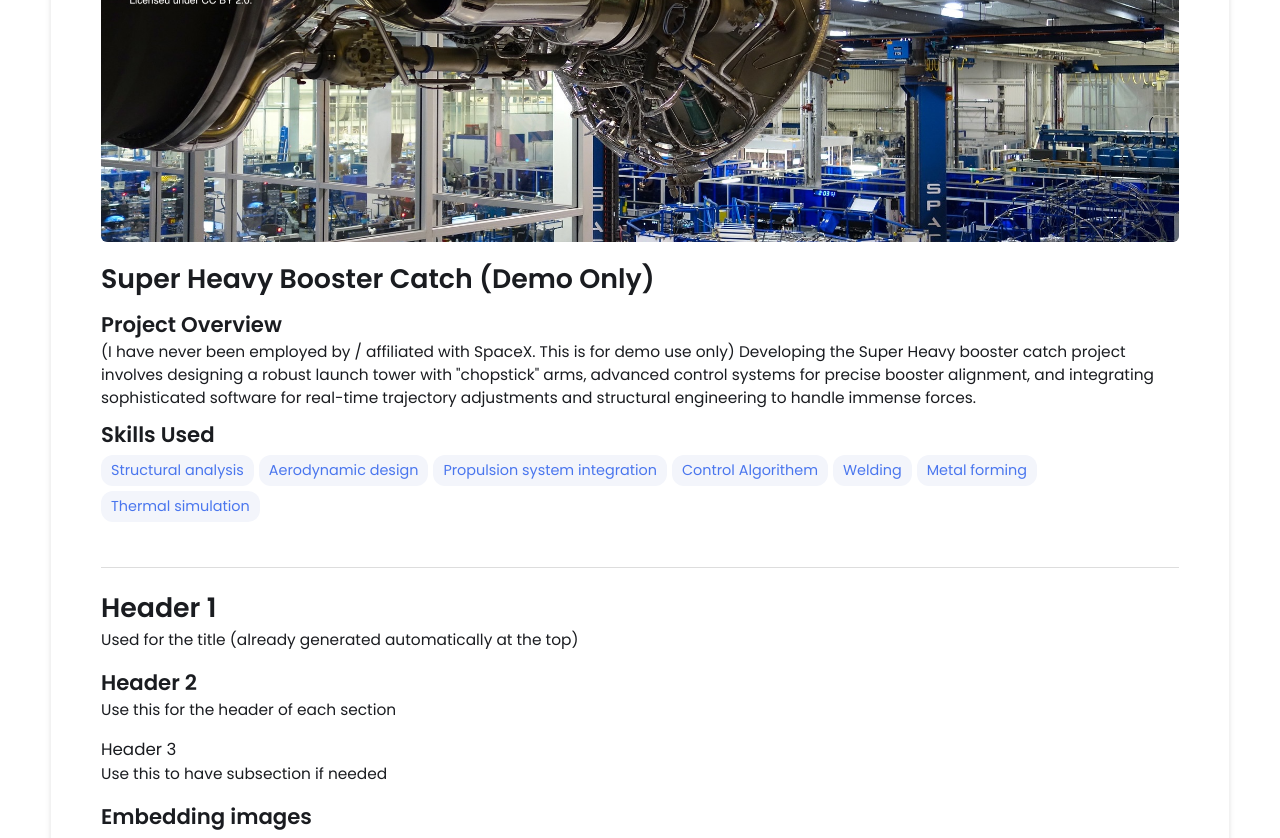
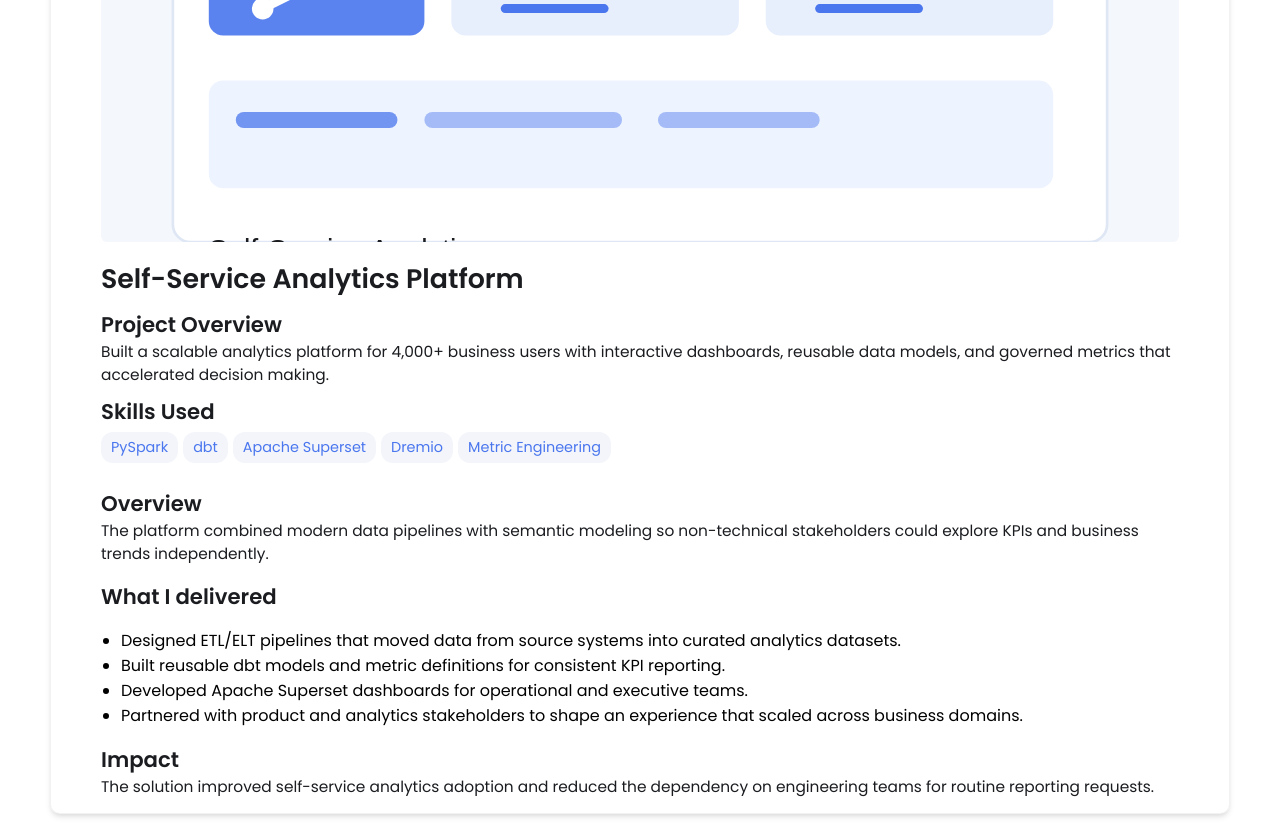
Before and after one commit to satheesh-manoharan/satheeshm.github.io, a Jekyll site: the page built from _projects/demo-project/index.md, in a window 1280 px wide and 1400 px high, scrolled down 248 px. Shown: the top 838 px of the window. Built offline with Jekyll 4.4.1, drawn with Linux system fonts in a browser that asks for light colours; some of the changed text lies outside the part shown; grey boxes are pictures that could not be loaded.

Commit message:
rewrite-structure

````diff
--- a/_config.yml
+++ b/_config.yml
@@ -7,17 +7,16 @@
 
 # Main Page Setup
 
-title: John Doe's Portfolio # This is what shows up in the tab of the browser
+title: Satheesh Manoharan | Data Engineer Portfolio # This is what shows up in the tab of the browser
 
 
 
 # Hero Section
-name: John Doe
-headline: headline message
+name: Satheesh Manoharan
+headline: Software Engineer | Data Engineer | Analytics Engineer
 description: >- # dont remove this line. this will ignore all new lines until the next section
-  Write an awesome intro and discuss your highlights and qualification. You can edit this
-  line in _config.yml. It will appear in your document head meta (for
-  Google search results) and in your feed.xml site description.
+  I design scalable data platforms, modern analytics products, and reliable data workflows for teams that need answers faster.
+  My experience spans ETL/ELT pipelines, self-service BI, data modeling, and automation across logistics, banking, and enterprise reporting.
 
 # Place your profile image in /assets/images/profile-image/folder and edit the file name
 profile_image: ./assets/images/profile-image/avatar.jpeg
@@ -25,70 +24,62 @@ profile_image: ./assets/images/profile-image/avatar.jpeg
 
 # Link your resume
 # You can place your resume in assets/resume/{resume.pdf or add external link such as pdf saved in google drive
-resume-url: https://drive.google.com/file/d/13Z3duVzh-gguPU5r03oJVEE6rV9rd3DS/view?usp=sharing # or /assets/resume/resume.pdf
+resume-url: /resume/
 
 
 # Set up external links - this will show up as small icons next to your name.
 
 external-links:    # input only your own url slug. The icons with missing entries will not appear.
-  linkedin: test    # https://www.linkedin.com/in/{your url slug}
-  github: leea12    # https://github.com/{your url slug}
-  stackoverflow: test      # https://stackoverflow.com/users/{your url slug}
-  medium:            # https://medium.com/@{your url slug}
-  x-twitter:   # https://x.com/{your url slug}
-  threads:            # https://threads.net/@{your url slug}
-  instragram:       # https://instagram.com/{your url slug}
-  youtube:           # https://youtube.com/@{your url slug}
-  discord:            # https://discord.com/users/{your url slug}
-  bluesky:           # https://bsky.app/profile/{your url slug}
+  linkedin:
+  github: satheeshm
+  stackoverflow:
+  medium:
+  x-twitter:
+  threads:
+  instragram:
+  youtube:
+  discord:
+  bluesky:
 
 
 # Skills Section - Add the list of your Skills by categories/tools. The indentation for each level needs to be precise.
 skills:
-  - category: 3D Modeling
+  - category: Data Engineering
     tools:
-    - Onshape
-    - Solidworks
-    - Creo
-    - Fusion 360 (Autodesk)
-    - Blender (for complex shapes or animations)
-    - Siemens NX
-    - Inventor (Autodesk)
-    - CATIA (Dassault Systèmes)
-  - category: Prototyping
+      - PySpark
+      - Apache Spark
+      - Databricks
+      - dbt
+      - Delta Lake
+      - Dremio
+  - category: Analytics & BI
     tools:
-    - SLA
-    - CNC
-    - FDM
-    - SLS
-    - DMLS
-    - PolyJet Printing
-    - Vacuum Casting
-    - Laser Cutting
-    - Water Jet Cutting
-    - Arduino / Raspberry Pi
-    - Breadboarding for circuit testing
-  - category: Design Standards / Practices
+      - Apache Superset
+      - Power BI
+      - OBIEE
+      - SQL
+      - Data Modeling
+      - KPI Engineering
+  - category: Databases & Platforms
     tools:
-    - GD&T ASME Y14
-    - ISO fits and tolerances
-    - PLM (PTC Windchill / Arena)
-  - category: PCB Design
+      - Oracle
+      - ClickHouse
+      - SQL Server
+      - MySQL
+      - Kubernetes
+      - Docker
+  - category: Data Quality & Automation
     tools:
-    - Altium Designer
-    - Altium
-    - Eagle
-    - KiCad
-  - category: Problem Solving / Risk Management
-    tools:
-    - Root Cause Analysis (e.g., 5 Whys, Fishbone Diagram)
-    - DFMEA / PFMEA
-    - Six Sigma methodologies
-    - Shain Red-X
+      - Test Data Management
+      - PII Masking
+      - ETL Automation
+      - Python
+      - Shell Scripting
+      - CI/CD
 
 
 # Contact Form Setup. Setup an account and copy over the key. When someone fills out the form, it will be received in your email.
-formspree-key:   https://formspree.io/f/{8-digit key}
+formspree-key: ""
 
 
 
--- a/_includes/footer.html
+++ b/_includes/footer.html
@@ -7,13 +7,13 @@
             <a href="/projects/">
                 <span>Projects</span>
             </a>
-            <a href={{site.resume-url}} target="_blank" rel="noopener noreferrer">
+            <a href="{{ site.resume-url }}" target="_blank" rel="noopener noreferrer">
                 <span>Resume</span>
             </a>
         </div>
     </div>
     <div class="license">
-        <span>For any question or suggestion for the portfolio template or projects, reach out <a class="help" href="mailto:admin@lowinertia.com"> Here</a> </span>
-        <p>Free-To-Engineer portfolio template © 2025 by lowinertia.com is licensed under <a href="https://creativecommons.org/licenses/by/4.0/?ref=chooser-v1">CC BY 4.0</a></p>
+        <span>Built for Satheesh Manoharan • <a class="help" href="mailto:iamsatheesh.manoharan@gmail.com">Contact</a></span>
+        <p>© 2026 Satheesh Manoharan</p>
     </div>
 </footer>
--- a/_projects/demo-project/index.md
+++ b/_projects/demo-project/index.md
@@ -1,112 +1,25 @@
 ---
 layout: post
-title: Super Heavy Booster Catch (Demo Only)
-description:  (I have never been employed by / affiliated with SpaceX. This is for demo use only)
-    Developing the Super Heavy booster catch project involves designing a robust launch tower with "chopstick" arms, advanced control systems for precise booster alignment, and integrating sophisticated software for real-time trajectory adjustments and structural engineering to handle immense forces.
+title: Self-Service Analytics Platform
+description: Built a scalable analytics platform for 4,000+ business users with interactive dashboards, reusable data models, and governed metrics that accelerated decision making.
 skills:
-  - Structural analysis
-  - Aerodynamic design
-  - Propulsion system integration
-  - Control Algorithem
-  - Welding
-  - Metal forming
-  - Thermal simulation
+  - PySpark
+  - dbt
+  - Apache Superset
+  - Dremio
+  - Metric Engineering
 
-main-image: /project2.jpg
+main-image: /analytics-platform.svg
 ---
 
----
-# Header 1
-Used for the title (already generated automatically at the top)
-## Header 2
-Use this for the header of each section
-### Header 3
-Use this to have subsection if needed
+## Overview
+The platform combined modern data pipelines with semantic modeling so non-technical stakeholders could explore KPIs and business trends independently.
 
+## What I delivered
+- Designed ETL/ELT pipelines that moved data from source systems into curated analytics datasets.
+- Built reusable dbt models and metric definitions for consistent KPI reporting.
+- Developed Apache Superset dashboards for operational and executive teams.
+- Partnered with product and analytics stakeholders to shape an experience that scaled across business domains.
 
-## Embedding images
-### External images
-{% include image-gallery.html images="https://live.staticflickr.com/65535/52821641477_d397e56bc4_k.jpg, https://live.staticflickr.com/65535/52822650673_f074b20d90_k.jpg" height="400"%}
-<span style="font-size: 10px">"Starship Test Flight Mission" from https://www.flickr.com/photos/spacex/52821641477/</span>
-You can put in multiple entries. All images will be at a fixed height in the same row. With smaller window, they will switch to columns.
-
-### Embeed images
-{% include image-gallery.html images="project2.jpg" height="400" %}
-place the images in project folder/images then update the file path.
-
-
-## Embedding youtube video
-The second video has the autoplay on. copy and paste the 11-digit id found in the url link. <br>
-*Example* : https://www.youtube.com/watch?v={**MhVw-MHGv4s**}&ab_channel=engineerguy
-{% include youtube-video.html id="MhVw-MHGv4s" autoplay= "false"%}
-{% include youtube-video.html id="XGC31lmdS6s" autoplay = "true" %}
-
-you can also set up custom size by specifying the width (the aspect ratio has been set to 16/9). The default size is 560 pixels x 315 pixels.
-
-The width of the video below. Regardless of initial width, all the videos is responsive and will fit within the smaller screen.
-{% include youtube-video.html id="tGCdLEQzde0" autoplay = "false" width= "900px" %}
-
-<br>
-
-## Adding a hozontal line
----
-
-## Starting a new line
-leave two spaces "  " at the end or enter <br>
-
-## Adding bold text
-this is how you input **bold text**
-
-## Adding italic text
-Italicized text is the *cat's meow*.
-
-## Adding ordered list
-1. First item
-2. Second item
-3. Third item
-4. Fourth item
-
-## Adding unordered list
-- First item
-- Second item
-- Third item
-- Fourth item
-
-## Adding code block
-```ruby
-def hello_world
-  puts "Hello, World!"
-end
-```
-
-```python
-def start()
-  print("time to start!")
-```
-
-```javascript
-let x = 1;
-if (x === 1) {
-  let x = 2;
-  console.log(x);
-}
-console.log(x);
-
-```
-
-## Adding external links
-[Wikipedia](https://en.wikipedia.org)
-
-
-## Adding block quote
-> A blockquote would look great if you need to highlight something
-
-
-## Adding table
-
-| Header 1 | Header 2 |
-|----------|----------|
-| Row 1, Col 1 | Row 1, Col 2 |
-| Row 2, Col 1 | Row 2, Col 2 |
-
-make sure to leave aline betwen the table and the header
+## Impact
+The solution improved self-service analytics adoption and reduced the dependency on engineering teams for routine reporting requests.
````
Also changed, not shown: _includes/contact.html (+8 -15 lines), _projects/sonos-teardown/index.md (+19 -9 lines), _projects/demo-project/analytics-platform.svg (added), _projects/sonos-teardown/test-data-automation.svg (added), analytics-platform.svg (added), test-data-automation.svg (added).
